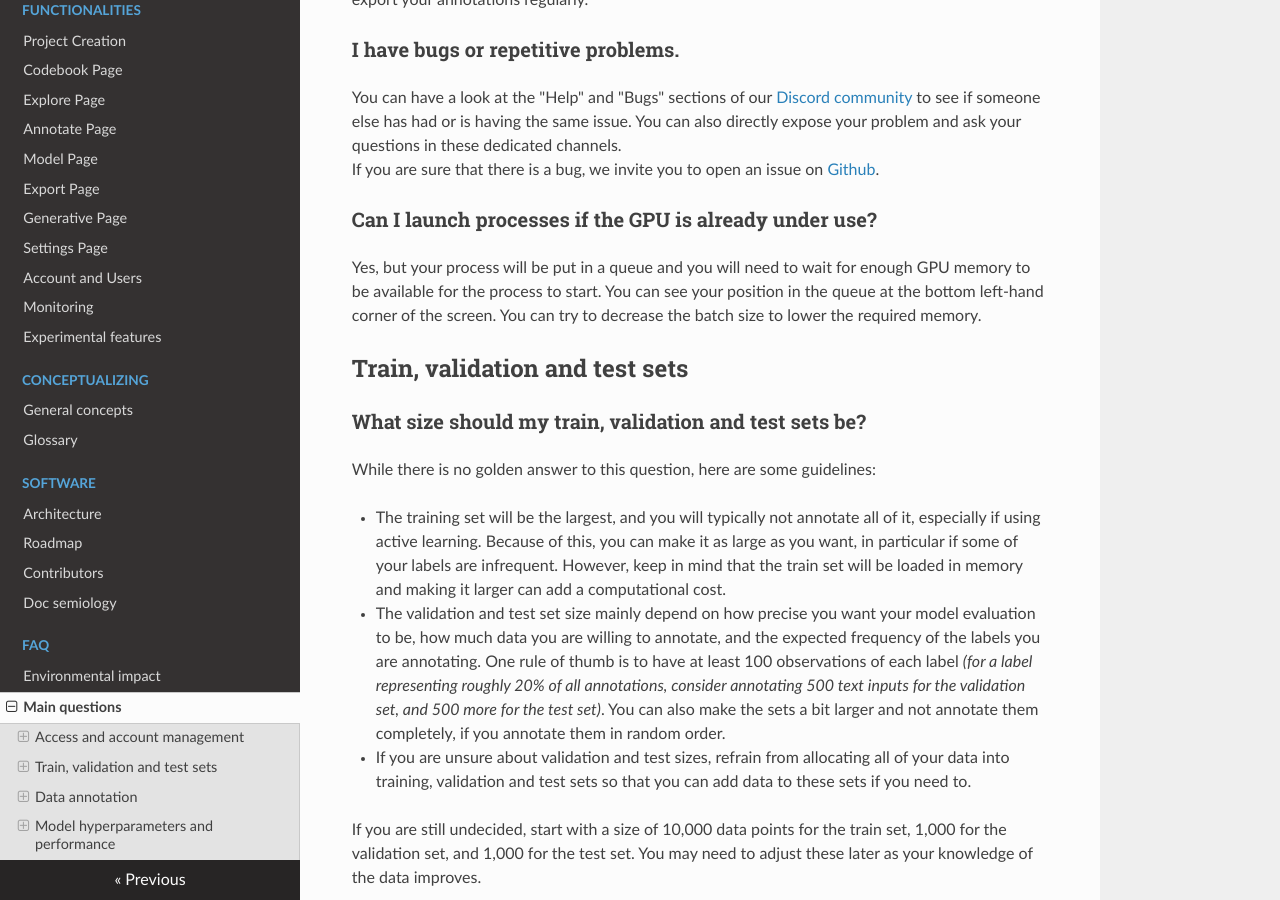
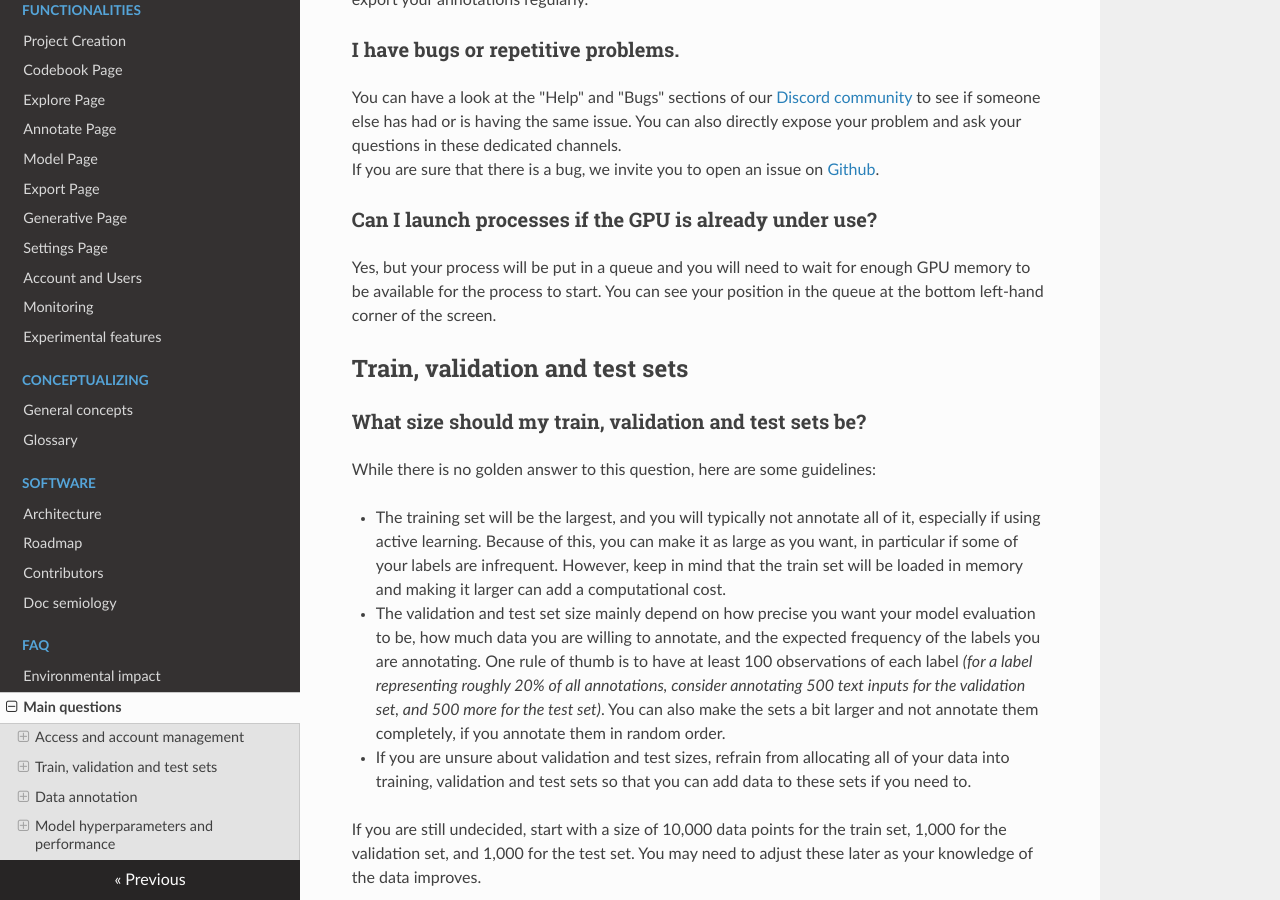
Before and after one commit to activetigger/documentation, an MkDocs documentation site: the page built from docs/faq/faq.md, in a window 1280 px wide and 900 px high, scrolled down 544 px. Built offline with MkDocs 1.6.1, drawn with Linux system fonts in a browser that asks for light colours; nearby versions of some CDN libraries.

Commit message:
Update docs/faq/faq.md
Co-authored-by: Émilien Schultz <emilien.schultz@ensae.fr>

```diff
--- a/docs/faq/faq.md
+++ b/docs/faq/faq.md
@@ -21,7 +21,7 @@ If you are sure that there is a bug, we invite you to open an issue on [Github](
 
 ### Can I launch processes if the GPU is already under use?
 
-Yes, but your process will be put in a queue and you will need to wait for enough GPU memory to be available for the process to start. You can see your position in the queue at the bottom left-hand corner of the screen. You can try to decrease the batch size to lower the required memory.
+Yes, but your process will be put in a queue and you will need to wait for enough GPU memory to be available for the process to start. You can see your position in the queue at the bottom left-hand corner of the screen.
 
 ## Train, validation and test sets
 
```
